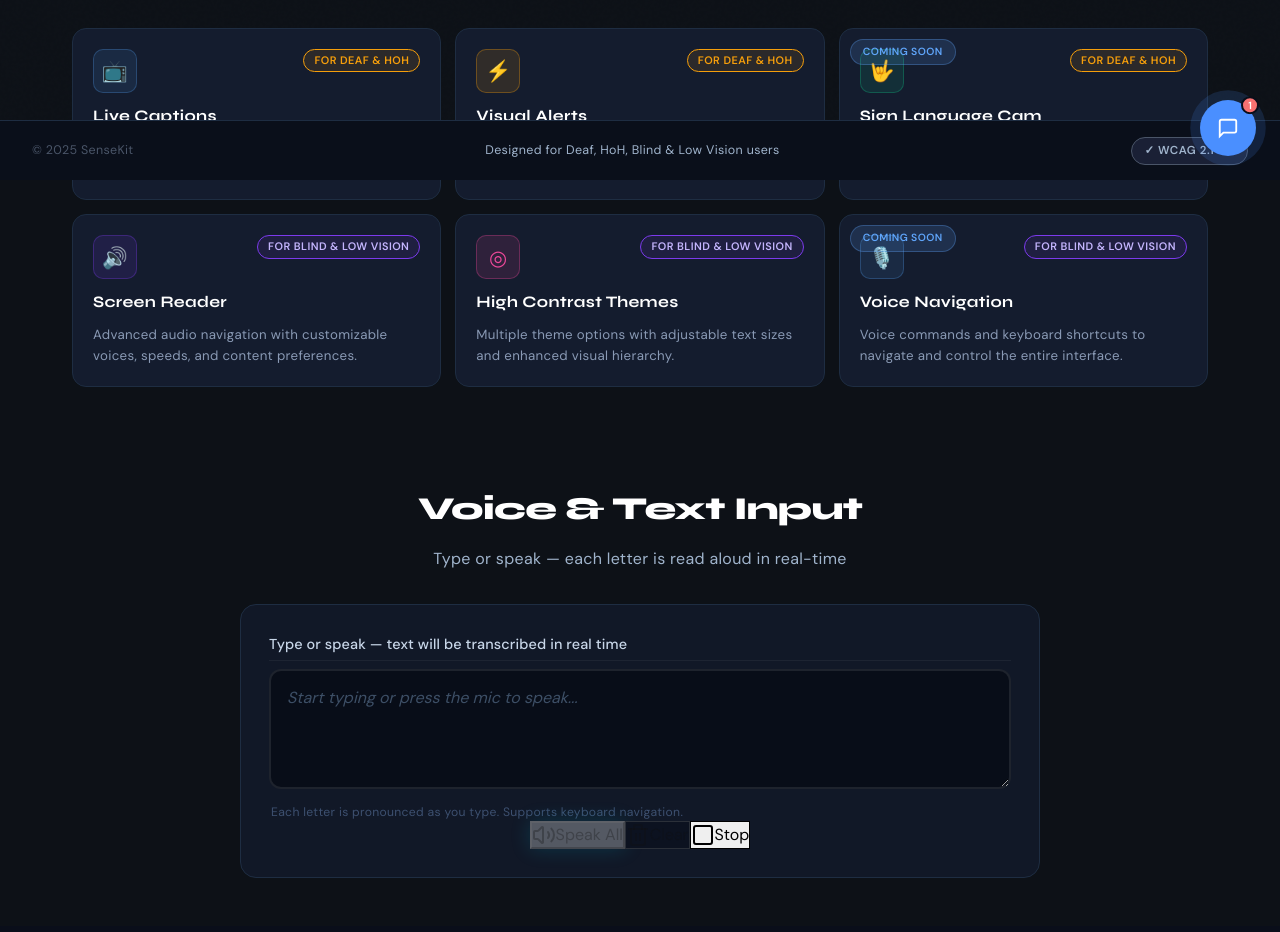
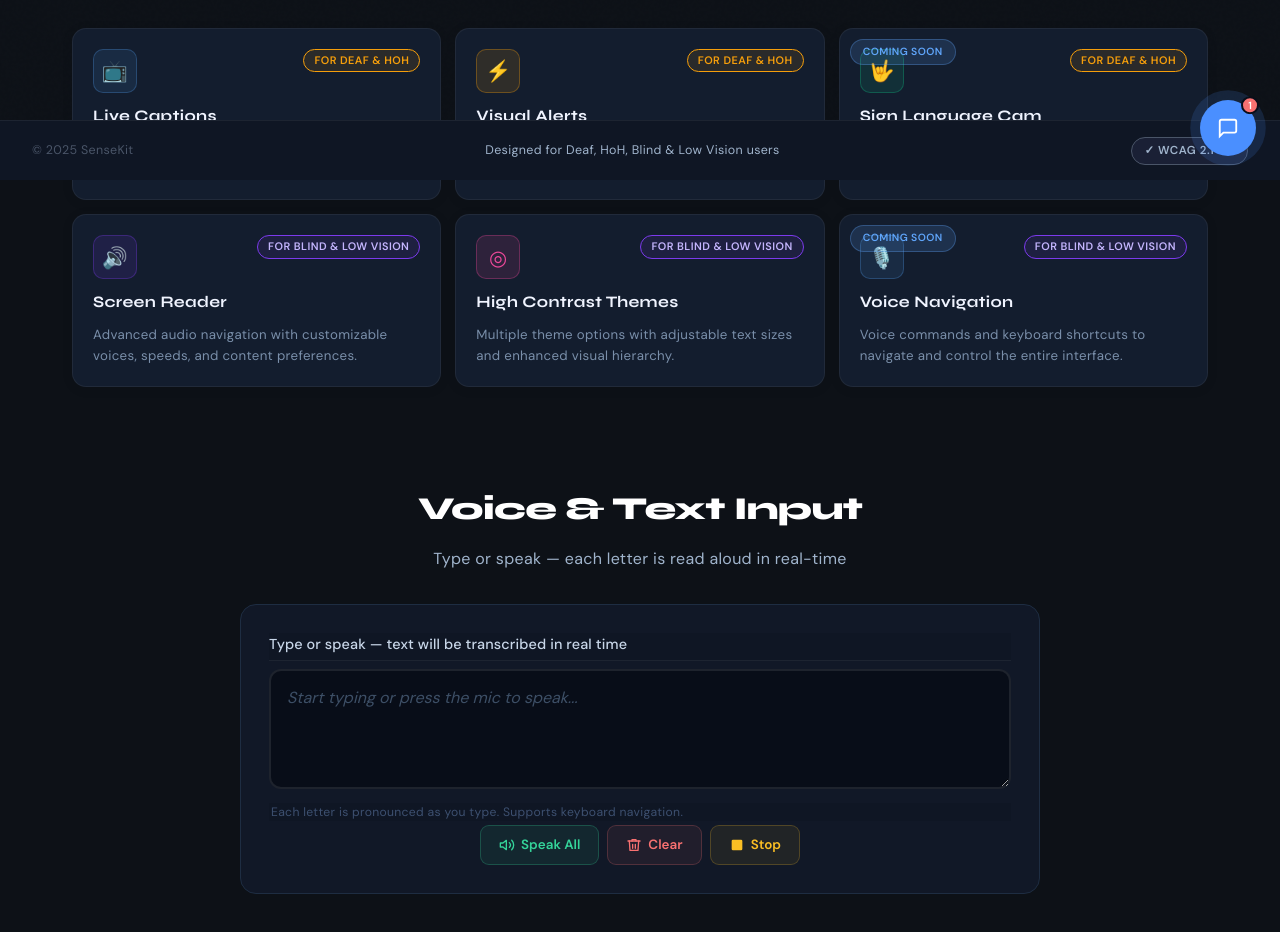
Before and after one commit to Kenji0000X/SenseKit., a React (Vite) app: page / in a window 1280 px wide. Shown: the part 620-1552 px from the top of the page. Built offline with nearby package versions, Linux system fonts and the light colour scheme.

Commit message:
flashcards and buttons changes

```diff
--- a/src/App.css
+++ b/src/App.css
@@ -128,6 +128,93 @@ input[type="reset"],
     min-height: 100px !important;
     font-size: 0.95rem !important;
   }
+}
+
+/* ════════════════════════════════════════════
+   NUCLEAR OVERRIDE — MOBILE CARDS SINGLE COLUMN
+   ════════════════════════════════════════════ */
+
+@media screen and (max-width: 600px) {
+  /* Grid wrapper — force single column */
+  [style*="grid-template-columns"],
+  div[class*="grid"],
+  div[class*="cards"],
+  div[class*="features"] {
+    display: grid !important;
+    grid-template-columns: 1fr !important;
+    grid-template-rows: auto !important;
+    gap: 12px !important;
+    padding: 0 14px 32px !important;
+    width: 100% !important;
+    max-width: 100vw !important;
+    box-sizing: border-box !important;
+    overflow-x: hidden !important;
+  }
+
+  /* Individual card — horizontal layout */
+  .feature-card,
+  div[class*="card"] {
+    width: 100% !important;
+    max-width: 100% !important;
+    min-width: 0 !important;
+    box-sizing: border-box !important;
+    flex-direction: row !important;
+    display: flex !important;
+    align-items: flex-start !important;
+    gap: 12px !important;
+    padding: 14px !important;
+    overflow: visible !important;
+  }
+
+  /* Fix text clipping inside cards */
+  .feature-card *,
+  div[class*="card"] * {
+    white-space: normal !important;
+    word-break: break-word !important;
+    overflow-wrap: break-word !important;
+    overflow: visible !important;
+    text-overflow: unset !important;
+    max-width: 100% !important;
+  }
+
+  /* Card icon stays fixed size */
+  .feature-card svg,
+  .feature-card > div:first-child {
+    width: 40px !important;
+    height: 40px !important;
+    min-width: 40px !important;
+    flex-shrink: 0 !important;
+  }
+
+  /* Card title */
+  .feature-card h3,
+  .feature-card h2,
+  .feature-card strong {
+    font-size: 0.94rem !important;
+    font-weight: 700 !important;
+    line-height: 1.3 !important;
+    white-space: normal !important;
+    color: #f0f4ff !important;
+  }
+
+  /* Card description */
+  .feature-card p {
+    font-size: 0.8rem !important;
+    line-height: 1.5 !important;
+    color: #7a8faa !important;
+    white-space: normal !important;
+    display: block !important;
+  }
+}
+
+/* ════════════════════════════════════════════
+   PREVENT HORIZONTAL SCROLL GLOBALLY
+   ════════════════════════════════════════════ */
+
+html, body, #root {
+  overflow-x: hidden !important;
+  max-width: 100vw !important;
+  box-sizing: border-box !important;
 }
 
 /* ════════════════════════════════════════════
@@ -315,6 +402,104 @@ textarea:focus-visible {
   background-color: #080d18 !important;
 }
 
+/* ════════════════════════════════════════════
+   ACTION BUTTONS — SPEAK/CLEAR/STOP
+   ════════════════════════════════════════════ */
+
+.action-row {
+  display: flex;
+  gap: 10px;
+  flex-wrap: wrap;
+  justify-content: center;
+  padding-top: 8px;
+}
+
+.action-btn {
+  min-height: 44px;
+  padding: 10px 20px;
+  border-radius: 10px;
+  font-family: 'DM Sans', 'Atkinson Hyperlegible', sans-serif;
+  font-size: 0.88rem;
+  font-weight: 600;
+  cursor: pointer;
+  display: inline-flex;
+  align-items: center;
+  justify-content: center;
+  gap: 8px;
+  border: 1px solid transparent;
+  transition: all 0.18s ease;
+  white-space: nowrap;
+}
+
+.action-btn:focus-visible {
+  outline: 2px solid #4a8fff;
+  outline-offset: 2px;
+}
+
+.action-btn:disabled {
+  opacity: 0.5;
+  cursor: not-allowed;
+  pointer-events: none;
+}
+
+/* Speak All — green */
+.btn-speak {
+  background: rgba(52,211,153,0.08);
+  color: #34d399;
+  border-color: rgba(52,211,153,0.25);
+}
+.btn-speak:hover:not(:disabled) {
+  background: rgba(52,211,153,0.16);
+  border-color: rgba(52,211,153,0.45);
+  transform: translateY(-1px);
+  box-shadow: 0 4px 12px rgba(52,211,153,0.2);
+}
+.btn-speak:active:not(:disabled) {
+  transform: translateY(0);
+}
+
+/* Clear — red */
+.btn-clear {
+  background: rgba(248,113,113,0.08);
+  color: #f87171;
+  border-color: rgba(248,113,113,0.25);
+}
+.btn-clear:hover:not(:disabled) {
+  background: rgba(248,113,113,0.16);
+  border-color: rgba(248,113,113,0.45);
+  transform: translateY(-1px);
+  box-shadow: 0 4px 12px rgba(248,113,113,0.2);
+}
+.btn-clear:active:not(:disabled) {
+  transform: translateY(0);
+}
+
+/* Stop — amber */
+.btn-stop {
+  background: rgba(251,191,36,0.08);
+  color: #fbbf24;
+  border-color: rgba(251,191,36,0.25);
+}
+.btn-stop:hover:not(:disabled) {
+  background: rgba(251,191,36,0.16);
+  border-color: rgba(251,191,36,0.45);
+  transform: translateY(-1px);
+  box-shadow: 0 4px 12px rgba(251,191,36,0.2);
+}
+.btn-stop:active:not(:disabled) {
+  transform: translateY(0);
+}
+
+/* Mobile buttons — full width */
+@media screen and (max-width: 540px) {
+  .action-btn {
+    flex: 1;
+    min-width: 0;
+    padding: 10px 12px;
+    font-size: 0.78rem;
+  }
+}
+
 /* ── PREVENT HORIZONTAL SCROLL GLOBALLY ─── */
 html,
 body,
--- a/src/components/LetterPronunciation.jsx
+++ b/src/components/LetterPronunciation.jsx
@@ -1,5 +1,4 @@
 import { useState, useRef, useContext } from 'react'
-import { Volume2, Trash2, Square } from 'lucide-react'
 
 import { speakCharacter, stopSpeech } from '../utils/enhancedSpeechHelper'
 import { A11yContext } from '../context/A11yContext'
@@ -149,36 +148,57 @@ export default function LetterPronunciation({ label = 'Type here for letter pron
 
 
       {/* Control buttons */}
-      <div className="flex gap-3 justify-center flex-wrap">
+      <div className="action-row">
+        {/* Speak All */}
         <button
+          className="action-btn btn-speak"
           onClick={handleSpeak}
           disabled={!text}
-          className="flex items-center gap-2 px-6 py-3 bg-gradient-to-r from-cyan-500 to-blue-600 text-white rounded-2xl font-semibold hover:from-cyan-400 hover:to-blue-500 disabled:bg-slate-800/50 disabled:text-slate-600 disabled:cursor-not-allowed focus-visible:ring-4 focus-visible:ring-cyan-400 focus-visible:ring-offset-2 focus-visible:ring-offset-[#070b14] transition-all shadow-[0_0_20px_rgba(6,182,212,0.2)] hover:shadow-[0_0_30px_rgba(6,182,212,0.3)]"
-          aria-label="Speak all text"
+          aria-label="Speak all text aloud"
         >
-          <Volume2 className="w-5 h-5" strokeWidth={2} />
+          <svg width="16" height="16" viewBox="0 0 24 24"
+            fill="none" stroke="currentColor" strokeWidth="2"
+            strokeLinecap="round" strokeLinejoin="round"
+            aria-hidden="true">
+            <polygon points="11 5 6 9 2 9 2 15 6 15 11 19 11 5"/>
+            <path d="M19.07 4.93a10 10 0 0 1 0 14.14"/>
+            <path d="M15.54 8.46a5 5 0 0 1 0 7.07"/>
+          </svg>
           Speak All
         </button>
 
+        {/* Clear */}
         <button
+          className="action-btn btn-clear"
           onClick={handleClear}
           disabled={!text}
-          className="flex items-center gap-2 px-6 py-3 bg-[#0c1220] text-slate-300 border border-white/10 rounded-2xl font-semibold hover:bg-[#131d35] hover:text-white disabled:bg-slate-800/50 disabled:text-slate-600 disabled:cursor-not-allowed focus-visible:ring-4 focus-visible:ring-cyan-400 focus-visible:ring-offset-2 focus-visible:ring-offset-[#070b14] transition-all"
-          aria-label="Clear text"
+          aria-label="Clear all text"
         >
-          <Trash2 className="w-5 h-5" strokeWidth={2} />
+          <svg width="16" height="16" viewBox="0 0 24 24"
+            fill="none" stroke="currentColor" strokeWidth="2"
+            strokeLinecap="round" strokeLinejoin="round"
+            aria-hidden="true">
+            <polyline points="3 6 5 6 21 6"/>
+            <path d="M19 6l-1 14H6L5 6"/>
+            <path d="M10 11v6M14 11v6"/>
+            <path d="M9 6V4h6v2"/>
+          </svg>
           Clear
         </button>
 
+        {/* Stop */}
         <button
+          className="action-btn btn-stop"
           onClick={stopSpeech}
-          className="flex items-center gap-2 px-6 py-3 bg-rose-500/10 text-rose-400 border border-rose-500/30 rounded-2xl font-semibold hover:bg-rose-500/20 focus-visible:ring-4 focus-visible:ring-cyan-400 focus-visible:ring-offset-2 focus-visible:ring-offset-[#070b14] transition-all"
-          aria-label="Stop speech"
+          aria-label="Stop speaking"
         >
-          <Square className="w-5 h-5" strokeWidth={2} />
+          <svg width="16" height="16" viewBox="0 0 24 24"
+            fill="currentColor"
+            aria-hidden="true">
+            <rect x="4" y="4" width="16" height="16" rx="2"/>
+          </svg>
           Stop
         </button>
-
       </div>
     </div>
   )
--- a/src/index.css
+++ b/src/index.css
@@ -63,6 +63,140 @@
   --bg: #ffffff;
   --border: #000000;
   color-scheme: light;
+}
+
+/* ── NEW THEME SYSTEM — CLASS-BASED ────────── */
+
+/* DEFAULT: DARK THEME */
+:root,
+.theme-dark {
+  --bg:           #0a0e1a;
+  --bg-panel:     #0f1624;
+  --bg-card:      #131d2e;
+  --bg-input:     #080d18;
+  --bg-elevated:  #1a2235;
+  --text-1:       #f0f4ff;
+  --text-2:       #c8d6ee;
+  --text-3:       #7a8faa;
+  --border:       rgba(255,255,255,0.07);
+  --primary:      #4a8fff;
+}
+
+/* LIGHT THEME */
+.theme-light {
+  --bg:           #f4f6fb;
+  --bg-panel:     #ffffff;
+  --bg-card:      #f0f4ff;
+  --bg-input:     #ffffff;
+  --bg-elevated:  #e8edf8;
+  --text-1:       #0d1117;
+  --text-2:       #1e2a3a;
+  --text-3:       #4a5568;
+  --border:       rgba(0,0,0,0.1);
+  --primary:      #2563eb;
+}
+
+/* HIGH CONTRAST THEME */
+.theme-high-contrast {
+  --bg:           #000000;
+  --bg-panel:     #0a0a0a;
+  --bg-card:      #111111;
+  --bg-input:     #000000;
+  --bg-elevated:  #1a1a1a;
+  --text-1:       #ffffff;
+  --text-2:       #ffffff;
+  --text-3:       #ffff00;
+  --border:       rgba(255,255,255,0.3);
+  --primary:      #00cfff;
+}
+
+/* ── APPLY VARIABLES TO ALL ELEMENTS ─────── */
+
+body {
+  background-color: var(--bg, #0a0e1a) !important;
+  color: var(--text-2, #c8d6ee) !important;
+  transition: background-color 0.25s ease, color 0.2s ease;
+}
+
+/* Navbar */
+header, nav, [class*="navbar"] {
+  background: var(--bg-panel, #0f1624) !important;
+  border-color: var(--border, rgba(255,255,255,0.07)) !important;
+}
+
+/* Cards */
+[class*="card"],
+[class*="feature"] {
+  background: var(--bg-card, #131d2e) !important;
+  border-color: var(--border, rgba(255,255,255,0.07)) !important;
+  color: var(--text-2, #c8d6ee) !important;
+}
+
+/* Card titles */
+[class*="card"] h3,
+[class*="card"] strong,
+[class*="feature"] h3 {
+  color: var(--text-1, #f0f4ff) !important;
+}
+
+/* Card descriptions */
+[class*="card"] p,
+[class*="feature"] p {
+  color: var(--text-3, #7a8faa) !important;
+}
+
+/* Input panels */
+[class*="panel"],
+[class*="input"],
+[class*="voice"] {
+  background: var(--bg-panel, #0f1624) !important;
+  border-color: var(--border, rgba(255,255,255,0.07)) !important;
+}
+
+/* Textarea */
+textarea {
+  background: var(--bg-input, #080d18) !important;
+  background-color: var(--bg-input, #080d18) !important;
+  color: var(--text-1, #f0f4ff) !important;
+  border-color: var(--border, rgba(255,255,255,0.07)) !important;
+}
+
+/* Settings panel */
+[class*="settings"] {
+  background: var(--bg-panel, #0f1624) !important;
+  border-color: var(--border, rgba(255,255,255,0.07)) !important;
+  color: var(--text-2, #c8d6ee) !important;
+}
+
+/* Footer */
+footer, [class*="footer"] {
+  background: var(--bg-panel, #0f1624) !important;
+  border-color: var(--border, rgba(255,255,255,0.07)) !important;
+}
+
+/* Smooth transition for theme changes */
+*, *::before, *::after {
+  transition: background-color 0.25s ease, border-color 0.25s ease, color 0.2s ease;
+}
+
+/* High contrast — thicker borders */
+.theme-high-contrast [class*="card"],
+.theme-high-contrast textarea,
+.theme-high-contrast [class*="panel"] {
+  border-width: 2px !important;
+  border-style: solid !important;
+}
+
+/* Light theme — softer shadows */
+.theme-light [class*="card"] {
+  box-shadow: 0 2px 12px rgba(0,0,0,0.08) !important;
+}
+
+/* Reduced motion — skip transitions */
+@media (prefers-reduced-motion: reduce) {
+  *, *::before, *::after {
+    transition: none !important;
+  }
 }
 
 /* Normal font size */
```
Also changed, not shown: src/context/A11yContext.jsx (+19 -3 lines).
